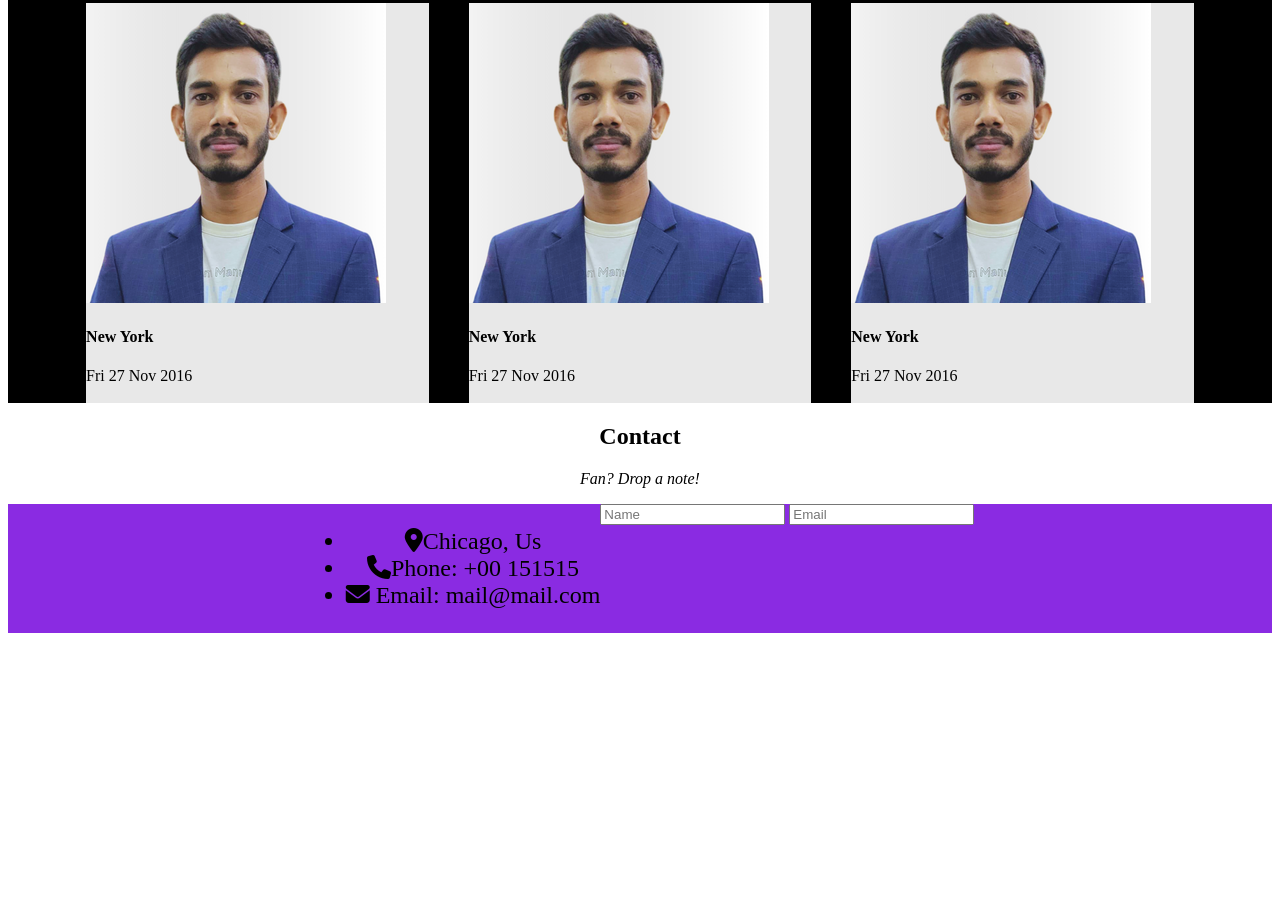
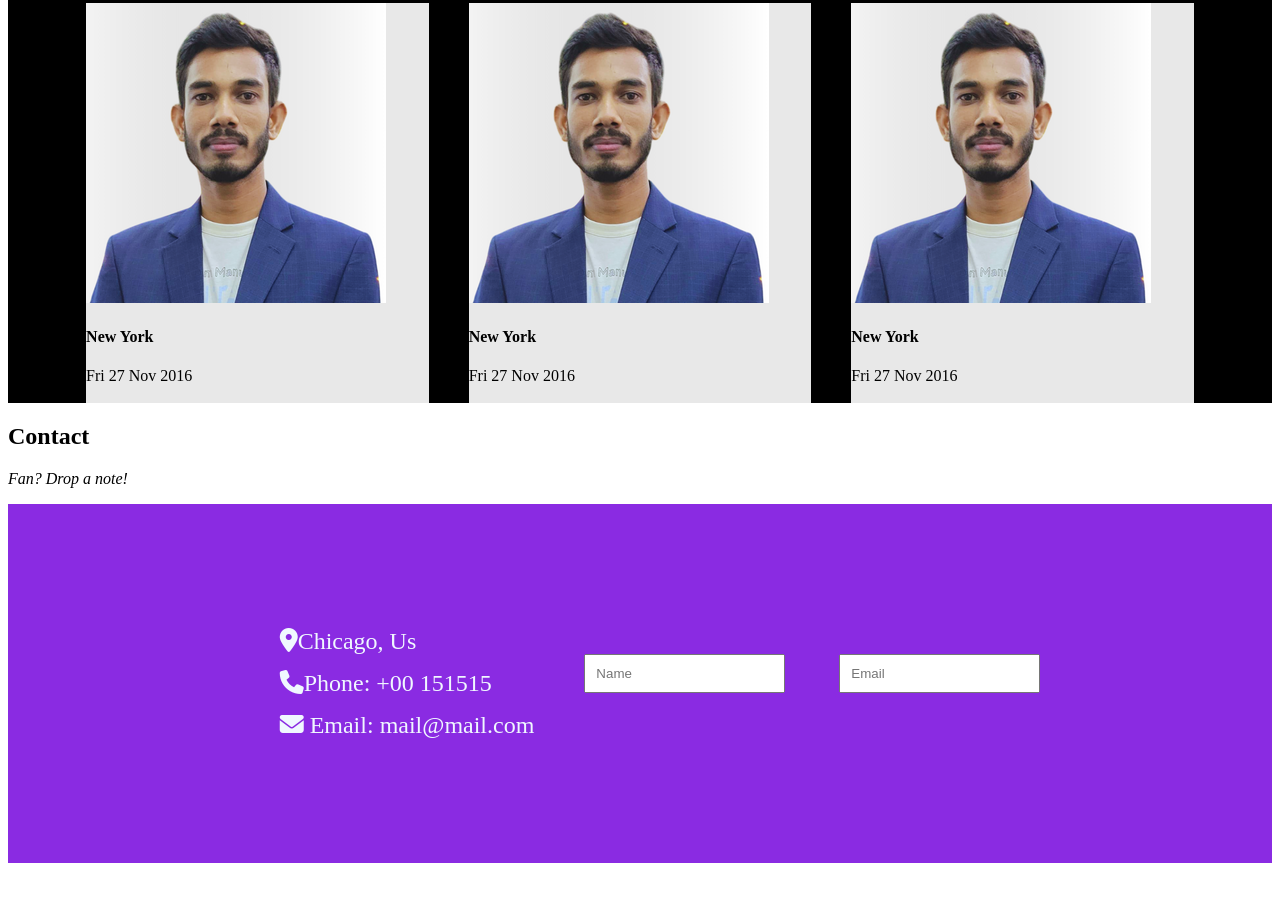
Before and after one commit to khokonssv/Simple-template, a plain HTML site: page index.html in a window 1280 px wide. Shown: the part 2122-3024 px from the top of the page. Before the commit the page ends 2763 px from the top, so only its background shows below. Drawn offline with Linux system fonts and the light colour scheme.

Commit message:
polish contact section

```diff
--- a/index.html
+++ b/index.html
@@ -91,9 +91,9 @@
         <div class="ctwo">
             <div class="conta">
                 <ul>
-                    <li><i class="fa-solid fa-location-dot"></i>Chicago, Us</li>
-                    <li><i class="fa-solid fa-phone"></i>Phone: +00 151515</li>
-                    <li><i class="fa-solid fa-envelope"></i> Email: mail@mail.com</li>
+                    <li class="ic"><i class="fa-solid fa-location-dot"></i>Chicago, Us</li>
+                    <li class="ic"><i class="fa-solid fa-phone"></i>Phone: +00 151515</li>
+                    <li class="ic"><i class="fa-solid fa-envelope"></i> Email: mail@mail.com</li>
                 </ul>
             </div>
             <div>
--- a/style.css
+++ b/style.css
@@ -71,8 +71,11 @@
     border-radius: 3px;
 }
 .ticket li{
-    border-bottom: 1px solid;
+    border-bottom: 1px solid ;
     font-size: 24px;
+    border-bottom-color: blueviolet;
+    border-bottom-width: 2px;
+
 }
 .ticket li:last-child{
     border-bottom: none;
@@ -117,6 +120,8 @@
     display: flex;
     justify-content: center;
     background-color: blueviolet;
+    padding-bottom: 100px;
+    padding-top:100px;
 }
 .conta{
     font-size: 24px;
@@ -124,6 +129,18 @@
 
 }
 .stwo{
-    text-align: center;
+    padding-bottom: 80px;
+    padding-bottom: 80px;
 
 }
+input{
+    padding:10px;
+    margin-top: 50px;
+    margin-left: 50px;
+
+}
+.ic{
+    list-style: none;
+    margin-bottom: 15px;
+    color: aliceblue;
+}
```
